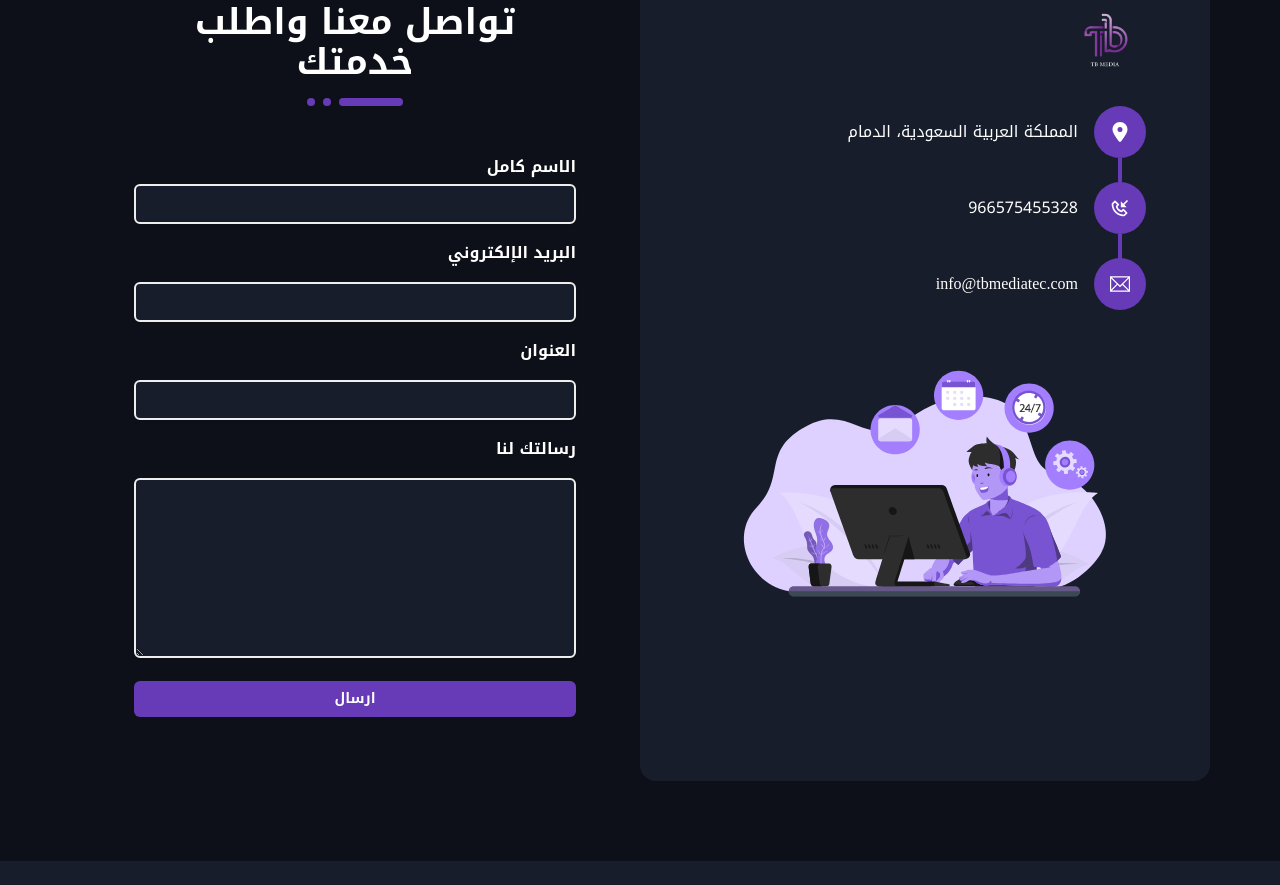
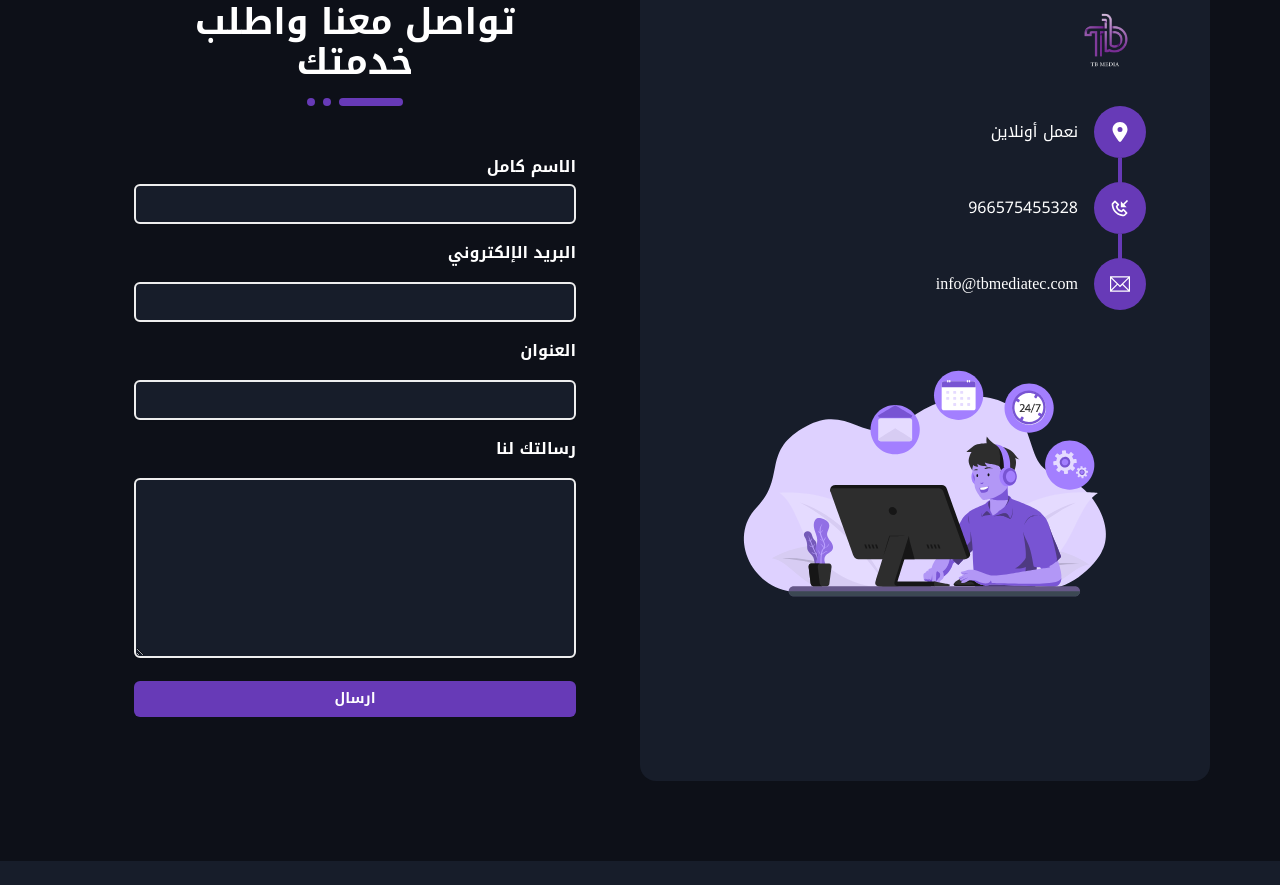
Before and after one commit to waleed31/tb-media, a React (Vite) app: page / in a window 1280 px wide. Shown: the part 3280-4165 px from the top of the page. Built offline with nearby package versions, Linux system fonts and the light colour scheme.

Commit message:
Update ContactPage.tsx

```diff
--- a/src/pages/ContactPage.tsx
+++ b/src/pages/ContactPage.tsx
@@ -136,7 +136,7 @@ function ContactPage() {
                   <div className="w-1 h-10 bg-purple-500 absolute right-6 -bottom-10"></div>
                   <FaLocationDot />
                 </div>
-                <p>المملكة العربية السعودية، الدمام </p>
+                <p>نعمل أونلاين</p>
               </div>
               <div className="flex items-center gap-4">
                 <div className="rounded-full bg-purple-500 p-4 text-xl relative">
```
